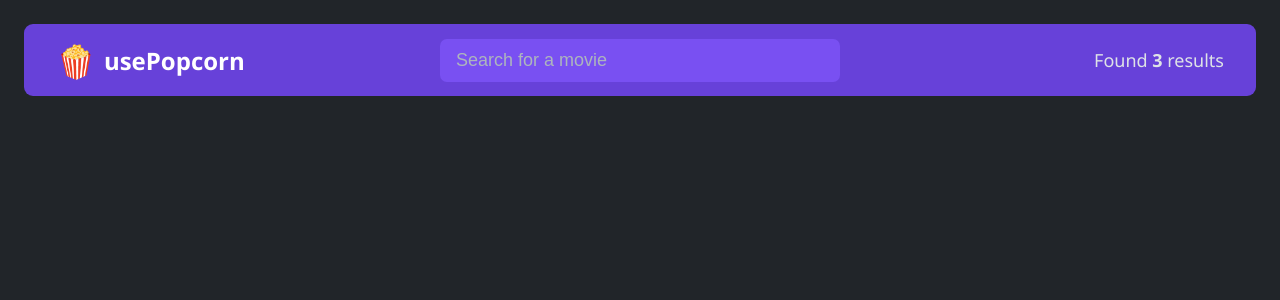
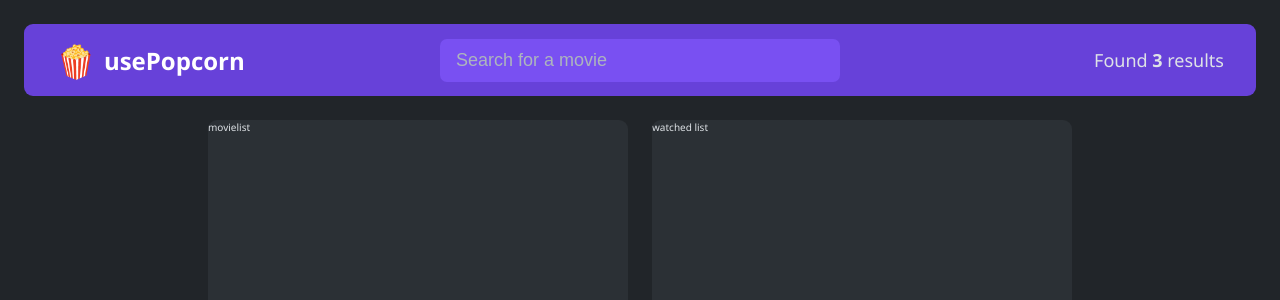
Before and after one commit to madhupramod/react-excercises, a React (Create React App) app in the folder usepopcorn/: page / in a window 1280 px wide. Shown: the top 300 px of the page. Built offline with nearby package versions, Linux system fonts and the light colour scheme.

Commit message:
Add search functionality and setup for displaying additional components

```diff
--- a/usepopcorn/src/components/App.css
+++ b/usepopcorn/src/components/App.css
@@ -0,0 +1,15 @@
+.main {
+  display: flex;
+  height: calc(100vh - 7.2rem - 3 * 2.4rem);
+  gap: 2.4rem;
+  margin-top: 2.4rem;
+  justify-content: center;
+}
+
+.box {
+  max-width: 42rem;
+  width: 42rem;
+  background-color: var(--color-background-500);
+  border-radius: 0.9rem;
+  overflow: auto;
+}
--- a/usepopcorn/src/components/App.js
+++ b/usepopcorn/src/components/App.js
@@ -1,8 +1,13 @@
-import { useState } from "react";
+import { useEffect, useState } from "react";
 import Header from "./header/Header";
 import Logo from "./logo/Logo";
 import NumResults from "./numResults/NumResults";
 import SearchBox from "./searchBox/SearchBox";
+import Loading from "./loading/Loading";
+import Error from "./error/Error";
+import MovieList from "./movielist/MovieList";
+import WatchedMovieBox from "./watchedMovieBox/WatchedMovieBox";
+import "./App.css";
 const tempMovieData = [
   {
     imdbID: "tt1375666",
@@ -49,21 +54,59 @@ const tempWatchedData = [
     userRating: 9,
   },
 ];
+const KEY = "<ADD YOUR API KEY>";
 
 function App() {
   const [movieList, setMovieList] = useState(tempMovieData);
   const [watchedList, setWatchedList] = useState(tempWatchedData);
+  const [query, setQuery] = useState("");
+  const [isLoading, setIsloading] = useState(false);
+  const [errorMsg, setErrorMsg] = useState("");
 
   const numresults = movieList ? movieList.length : 0;
 
+  useEffect(() => {
+    async function fetchMovies() {
+      try {
+        setIsloading(true);
+        const res = await fetch(
+          `https://www.omdbapi.com/?apikey=${KEY}&s=${query}`
+        );
+
+        const data = await res.json();
+        if (data.response === "False") {
+          throw new Error("Movie Not Found");
+        }
+        setMovieList(data.Search);
+      } catch (error) {
+      } finally {
+        setIsloading(false);
+        setErrorMsg("");
+      }
+    }
+    if (query.length > 2) {
+      fetchMovies();
+    }
+  }, [query]);
+
   return (
-    <div className="App">
+    <>
       <Header>
         <Logo />
-        <SearchBox />
+        <SearchBox query={query} setQuery={setQuery} />
         <NumResults numResults={numresults} />
       </Header>
-    </div>
+      <main className="main">
+        <div className="box">
+          {isLoading && <Loading />}
+          {errorMsg && <Error />}
+          {!isLoading && !errorMsg && <MovieList movieList={movieList} />}
+        </div>
+        <div className="box">
+          <WatchedMovieBox />
+        </div>
+      </main>
+    </>
   );
 }
 
--- /dev/null
+++ b/usepopcorn/src/components/error/Error.jsx
@@ -0,0 +1,8 @@
+import React from "react";
+import "./Error.css";
+
+function Error() {
+  return <div className="error">⛔ Failed to load</div>;
+}
+
+export default Error;
--- /dev/null
+++ b/usepopcorn/src/components/loading/Loading.jsx
@@ -0,0 +1,8 @@
+import React from "react";
+import "./Loading.css";
+
+function Loading() {
+  return <div className="loading">... Loading</div>;
+}
+
+export default Loading;
--- /dev/null
+++ b/usepopcorn/src/components/movielist/MovieList.jsx
@@ -0,0 +1,7 @@
+import React from "react";
+import "./MovieList.css";
+function MovieList({ movieList }) {
+  return <div>movielist</div>;
+}
+
+export default MovieList;
--- a/usepopcorn/src/components/searchBox/SearchBox.jsx
+++ b/usepopcorn/src/components/searchBox/SearchBox.jsx
@@ -1,8 +1,14 @@
 import React from "react";
 import "./SearchBox.css";
 
-function SearchBox() {
-  return <input className="search" placeholder="Search for a movie" />;
+function SearchBox({ query, setQuery }) {
+  return (
+    <input
+      className="search"
+      placeholder="Search for a movie"
+      onChange={(e) => setQuery(e.target.value)}
+    />
+  );
 }
 
 export default SearchBox;
--- /dev/null
+++ b/usepopcorn/src/components/watchedMovieBox/WatchedMovieBox.jsx
@@ -0,0 +1,7 @@
+import React from "react";
+import "./watchedMovieBox.css";
+function WatchedMovieBox() {
+  return <div>watched list</div>;
+}
+
+export default WatchedMovieBox;
```
Also changed, not shown: usepopcorn/src/components/error/Error.css (added), usepopcorn/src/components/loading/Loading.css (added), usepopcorn/src/components/movielist/MovieList.css (added), usepopcorn/src/components/watchedMovieBox/watchedMovieBox.css (added).
